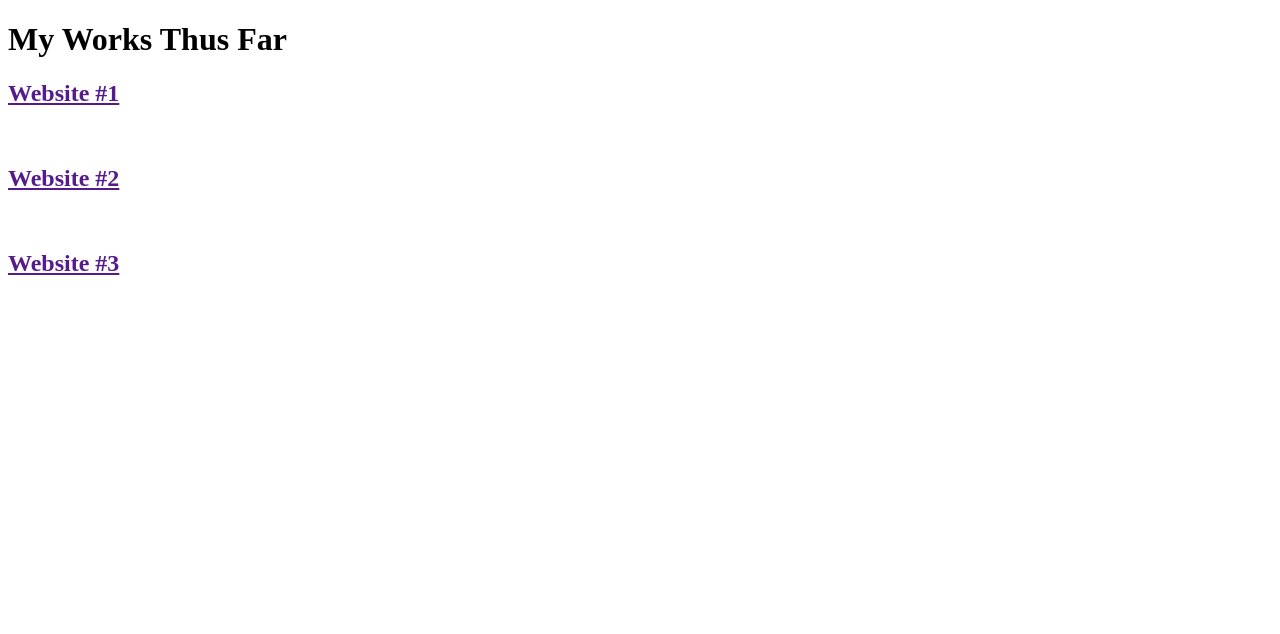
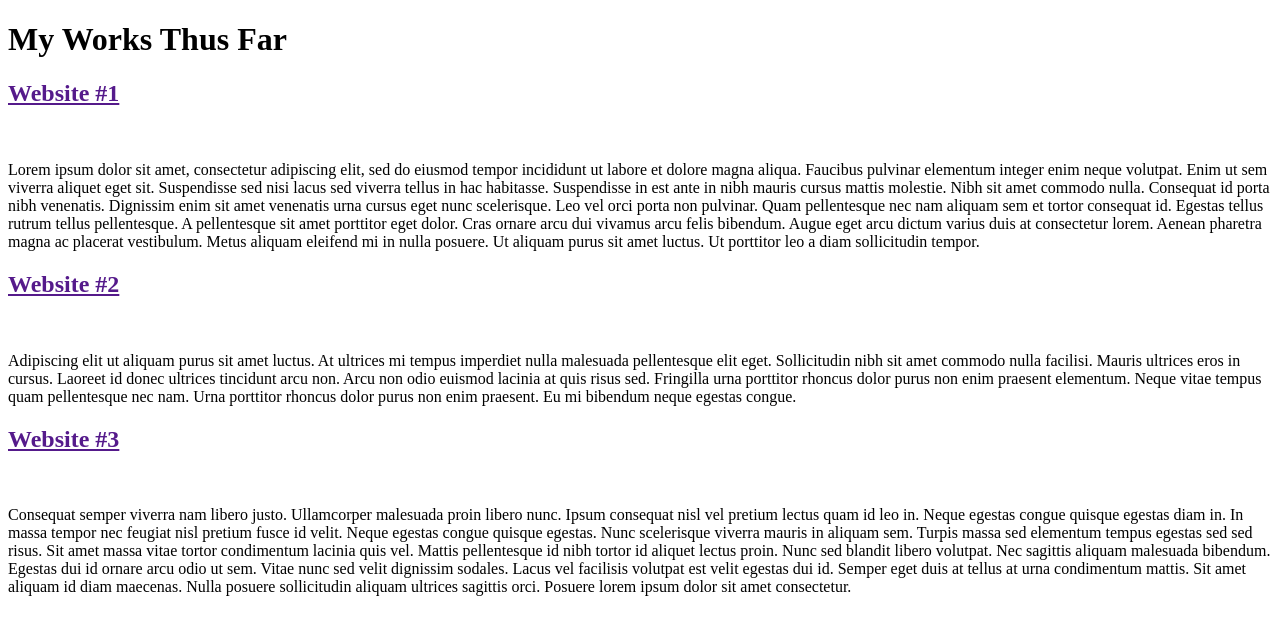
Before and after one commit to mvandell/Personal-Website, a plain HTML site: page portfolio.html in a window 1280 px wide. Drawn offline with Linux system fonts and the light colour scheme.

Commit message:
added lorem ipsum

```diff
--- a/portfolio.html
+++ b/portfolio.html
@@ -3,8 +3,8 @@
 <head>
     <meta charset="UTF-8">
     <meta name="viewport" content="width=device-width, initial-scale=1.0">
-    <llink rel=”stylesheet” type=”text/css” href=”./style.css” />
-    <script defer src=”scriptfile.js”></script>
+    <link rel=”stylesheet” type=”text/css” href=”./style.css” />
+    <script defer src=”./script.js”></script>
     <title>My Personal Website</title>
 </head>
 <body>
@@ -12,17 +12,17 @@
     <section>
         <h2><a href="">Website #1</a></h2>
         <img alt="" src=""/>
-        <p></p>
+        <p>Lorem ipsum dolor sit amet, consectetur adipiscing elit, sed do eiusmod tempor incididunt ut labore et dolore magna aliqua. Faucibus pulvinar elementum integer enim neque volutpat. Enim ut sem viverra aliquet eget sit. Suspendisse sed nisi lacus sed viverra tellus in hac habitasse. Suspendisse in est ante in nibh mauris cursus mattis molestie. Nibh sit amet commodo nulla. Consequat id porta nibh venenatis. Dignissim enim sit amet venenatis urna cursus eget nunc scelerisque. Leo vel orci porta non pulvinar. Quam pellentesque nec nam aliquam sem et tortor consequat id. Egestas tellus rutrum tellus pellentesque. A pellentesque sit amet porttitor eget dolor. Cras ornare arcu dui vivamus arcu felis bibendum. Augue eget arcu dictum varius duis at consectetur lorem. Aenean pharetra magna ac placerat vestibulum. Metus aliquam eleifend mi in nulla posuere. Ut aliquam purus sit amet luctus. Ut porttitor leo a diam sollicitudin tempor.</p>
     </section>
     <section>
         <h2><a href="">Website #2</a></h2>
         <img alt="" src=""/>
-        <p></p>
+        <p>Adipiscing elit ut aliquam purus sit amet luctus. At ultrices mi tempus imperdiet nulla malesuada pellentesque elit eget. Sollicitudin nibh sit amet commodo nulla facilisi. Mauris ultrices eros in cursus. Laoreet id donec ultrices tincidunt arcu non. Arcu non odio euismod lacinia at quis risus sed. Fringilla urna porttitor rhoncus dolor purus non enim praesent elementum. Neque vitae tempus quam pellentesque nec nam. Urna porttitor rhoncus dolor purus non enim praesent. Eu mi bibendum neque egestas congue.</p>
     </section>
     <section>
         <h2><a href="">Website #3</a></h2>
         <img alt="" src=""/>
-        <p></p>
+        <p>Consequat semper viverra nam libero justo. Ullamcorper malesuada proin libero nunc. Ipsum consequat nisl vel pretium lectus quam id leo in. Neque egestas congue quisque egestas diam in. In massa tempor nec feugiat nisl pretium fusce id velit. Neque egestas congue quisque egestas. Nunc scelerisque viverra mauris in aliquam sem. Turpis massa sed elementum tempus egestas sed sed risus. Sit amet massa vitae tortor condimentum lacinia quis vel. Mattis pellentesque id nibh tortor id aliquet lectus proin. Nunc sed blandit libero volutpat. Nec sagittis aliquam malesuada bibendum. Egestas dui id ornare arcu odio ut sem. Vitae nunc sed velit dignissim sodales. Lacus vel facilisis volutpat est velit egestas dui id. Semper eget duis at tellus at urna condimentum mattis. Sit amet aliquam id diam maecenas. Nulla posuere sollicitudin aliquam ultrices sagittis orci. Posuere lorem ipsum dolor sit amet consectetur.</p>
     </section>
 </body>
 </html>
```
